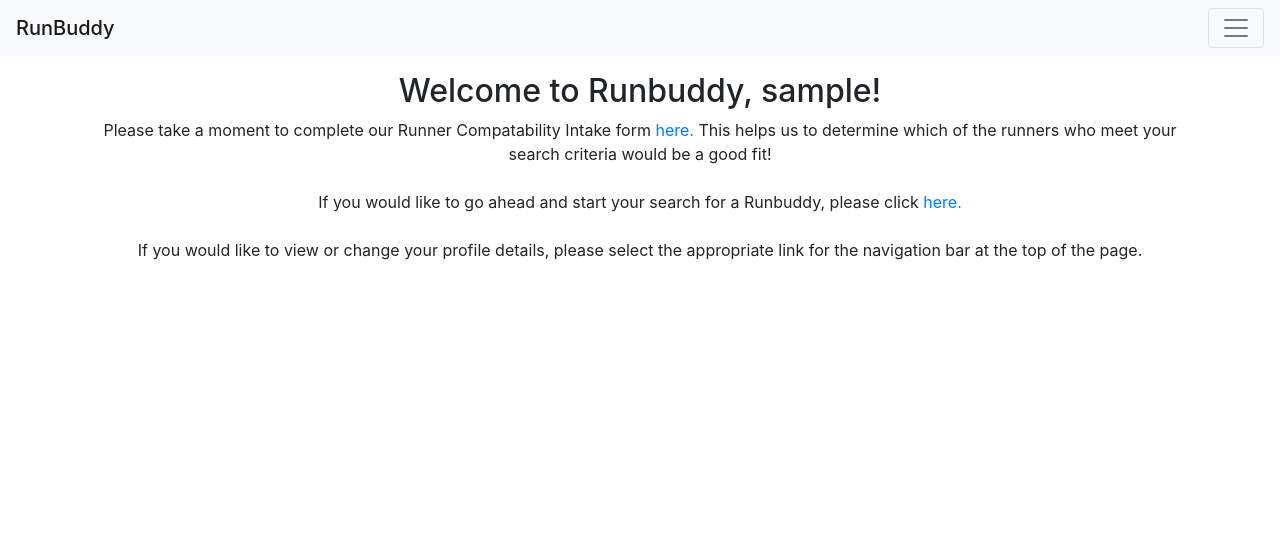
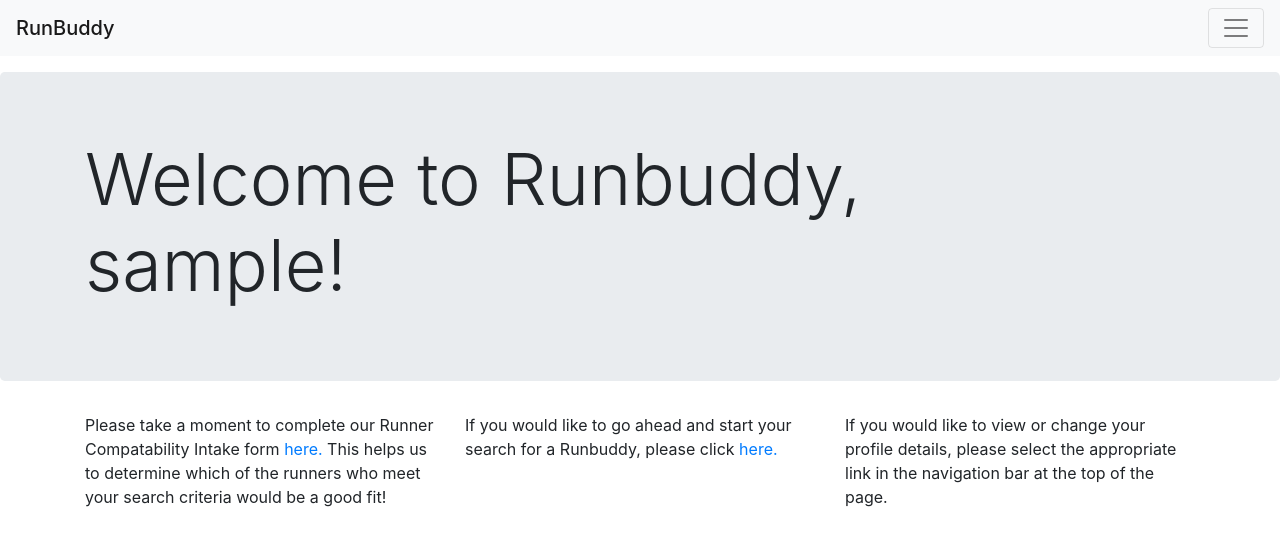
Before and after one commit to kirbsrh/runbuddy_project, a Flask app: template templates/options.html in a window 1280 px wide. Shown: the top 546 px of the page. Run offline with Flask 2, Linux system fonts and the light colour scheme; the template is opened without the code that fills it: most values are stand-ins (such as "Sample title", 1, 10 or a date in 2020); some libraries are stand-ins or nearby versions.

Commit message:
made formatting changes to options page

```diff
--- a/templates/logout.html
+++ b/templates/logout.html
@@ -3,13 +3,13 @@
 
 
 
-<h1>RunBuddy Logout</h1>
+<h1 class="text-center">RunBuddy Logout</h1>
 
-<form action="/logout", method = "POST">
+<center><form action="/logout", method = "POST">
     Are you sure you want to logout? <br><br><br>
     <input type="submit" name="submit_button" value="Logout">
     <input type="submit" name="submit_button" value="Cancel">
-</form>
+</form></center>
 
 
 
--- a/templates/options.html
+++ b/templates/options.html
@@ -1,18 +1,28 @@
 {% extends 'base.html' %}
 {% block content %}
 
- <h2 class="text-center">Welcome to Runbuddy, {{user_name}}!</h2>
- <body class="text-center">
+
+ <main role="main">
+  	<div class="jumbotron">
+  		<div class="container">
+  			<h2 class="display-3">Welcome to Runbuddy,<br> {{user_name}}!</h2>
+  		</div>
+  	</div>
   	<div class="container">
-	  Please take a moment to complete our Runner Compatability Intake form <a href="http://127.0.0.1:5000/runner_compatibility">here.</a>  This helps us to determine which of the runners who meet your search criteria would be a good fit! <br><br>
+  		<div class="row">
+  			<div class="col-md-4">
+				Please take a moment to complete our Runner Compatability Intake form <a href="http://127.0.0.1:5000/runner_compatibility">here.</a>  This helps us to determine which of the runners who meet your search criteria would be a good fit! <br><br>
+			</div>
+			<div class="col-md-4">
+				If you would like to go ahead and start your search for a Runbuddy, please click <a href="http://127.0.0.1:5000/search">here.</a>
+			</div>
+			<div class="col-md-4">
+				If you would like to view or change your profile details, please select the appropriate link in the navigation bar at the top of the page.
+			</div>
+		</div>
+	</div>
+</main>
 
-
-	  If you would like to go ahead and start your search for a Runbuddy, please click <a href="http://127.0.0.1:5000/search">here.</a>
-
-		<br><br>
-
-		If you would like to view or change your profile details, please select the appropriate link for the navigation bar at the top of the page.
-	</div>
 </body>
 
 
```
